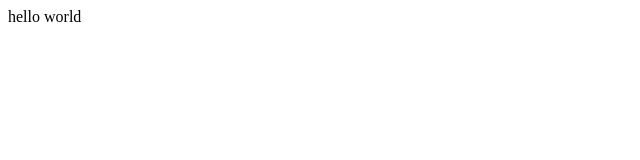
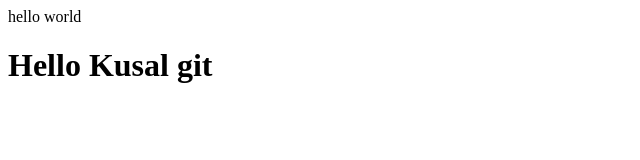
Before and after one commit to KushalRimal1/kusalproject-demo, a plain HTML site: page index.html in a window 1280 px wide. Shown: the whole page, without its empty margins (0-640 px from the left). Drawn offline with Linux system fonts and the light colour scheme.

Commit message:
Heading is Added

```diff
--- a/index.html
+++ b/index.html
@@ -1 +1,2 @@
 <p> hello world</p>
+<h1> Hello Kusal git </h1>
```
